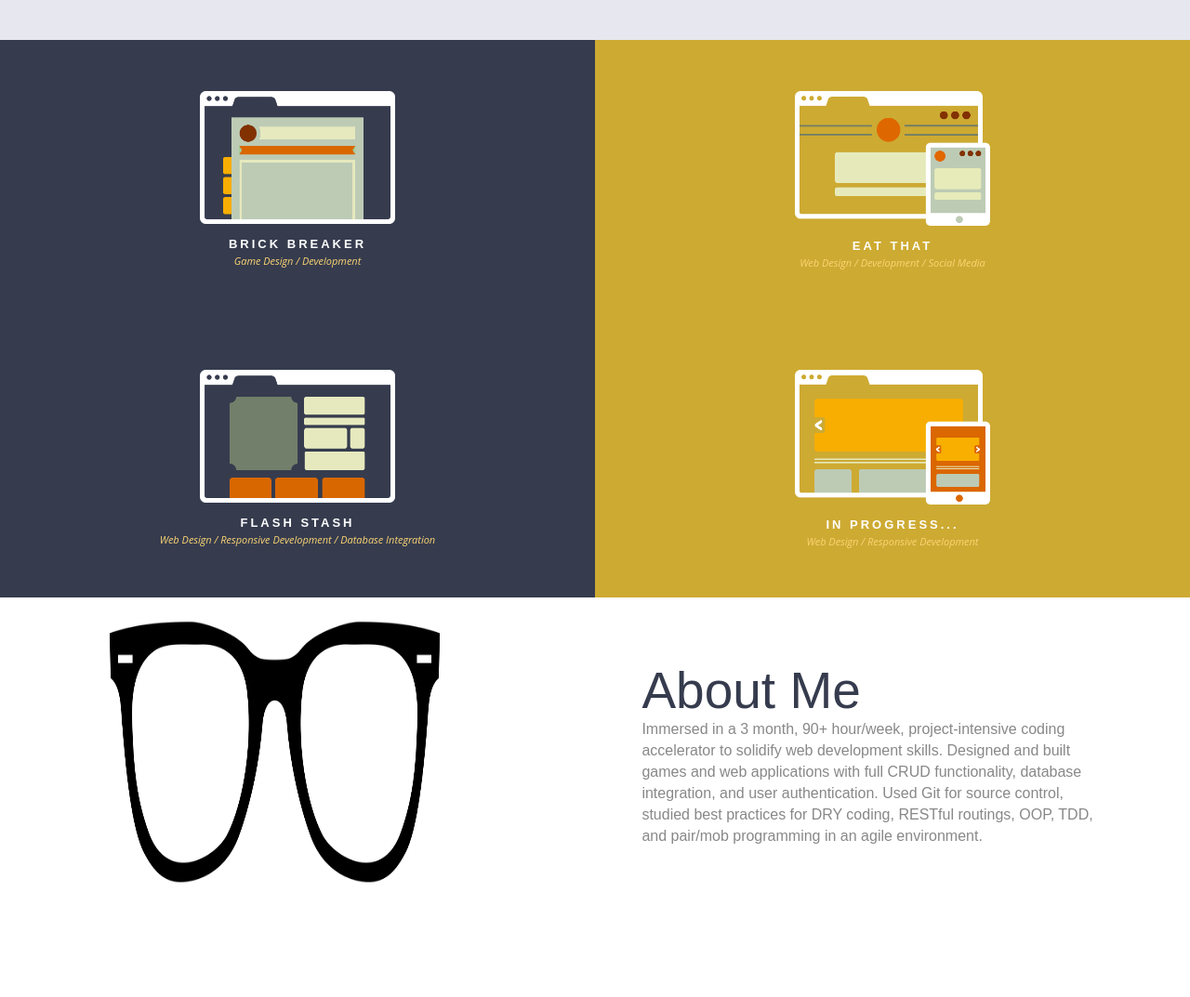
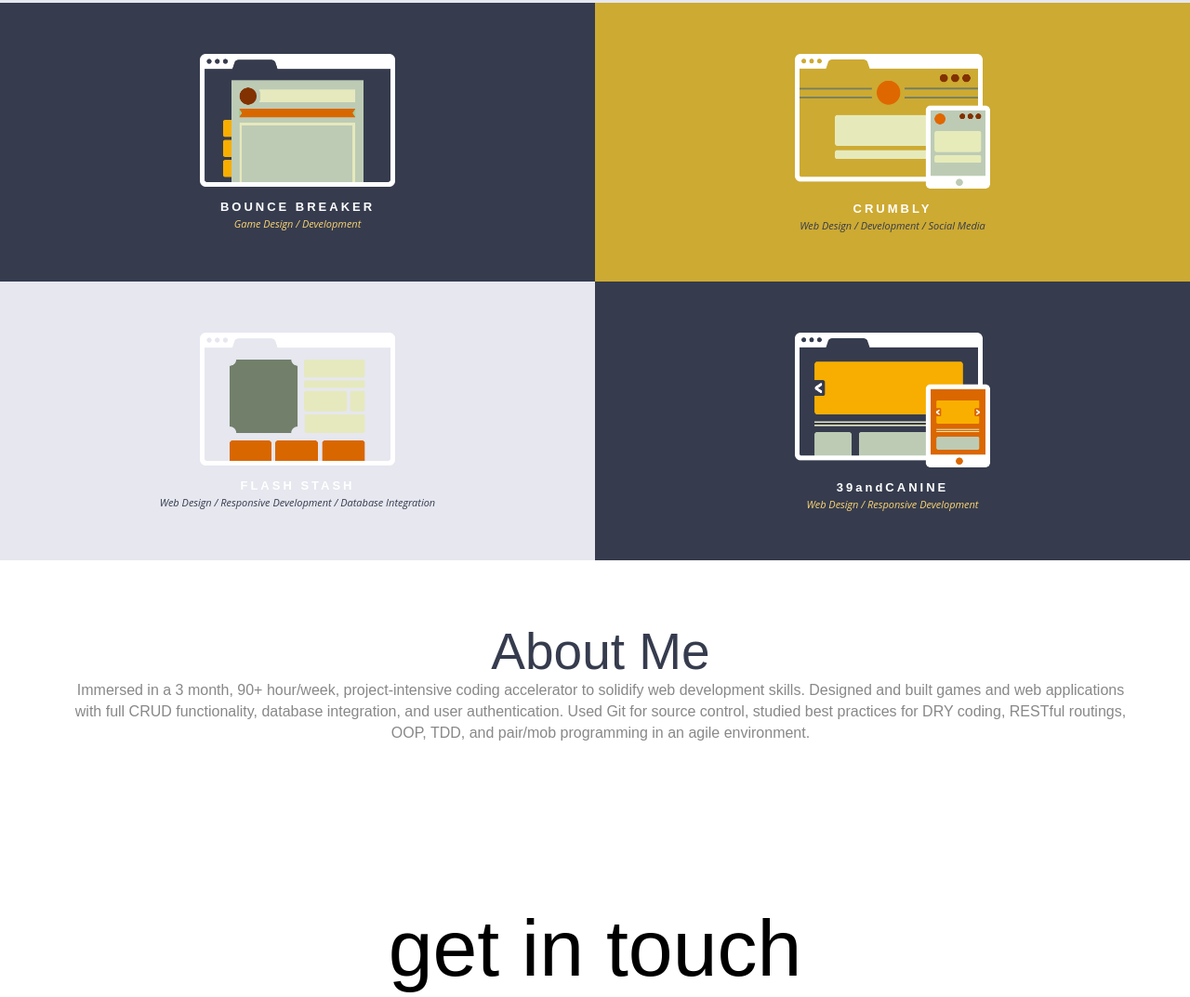
Before and after one commit to EmmaNode/cartoon-vector-profile, a plain HTML site: page index.html in a window 1280 px wide. Shown: the part 1019-2092 px from the top of the page at 93% size. Drawn offline with nearby package versions, Linux system fonts and the light colour scheme; a script that the page names is missing.

Commit message:
responsive enhancement, project color boxes updated, about centered in full screen

```diff
--- a/css/styles.css
+++ b/css/styles.css
@@ -69,7 +69,7 @@ h2 {
 }
 .wrapper {
 		width:100%;
-		max-width:1200px;
+		/* max-width:1200px; */
 		margin:0px auto;
 }
 .whiteBkg {
@@ -110,7 +110,7 @@ textarea {
 .success {
 	font-size:18px;
 	width:100%;
-	max-width:800px;
+	/* max-width:800px; */
 	text-align:center;
 	padding-top:100px;
 	margin:0px auto;
@@ -225,7 +225,7 @@ header {
 } */
 .bannerWrapper {
 	width:100%;
-	max-width:960px;
+	/* max-width:960px; */
 	margin:0px auto;
 }
 
@@ -282,7 +282,7 @@ header {
 }
 .taglineWrapper {
 	width:100%;
-	max-width:900px;
+	/* max-width:900px; */
 	margin:0px auto;
 	font-size:28px;
 	color:#666666;
@@ -369,12 +369,6 @@ header {
 #developmentIcon {
 	visibility: hidden;
 } */
-/* #newsletterIcon {
-	visibility: hidden;
-} */
-/* #socialIcon {
-	visibility: hidden;
-} */
 
 
 /* About */
@@ -383,36 +377,24 @@ header {
 	background-color: #ffffff;
 }
 
-.aboutPic {
-	width:100%;
-	/* background-image:url(../images/about_bkg.jpg); */
-	background-position:center center;
-	background: #fff;
-}
+
 .aboutText {
-	float:right;
-	width:50%;
-	max-width:500px;
-	padding:70px 7% 70px 0%;
+	width:90%;
+	padding:70px;
 	font-size:16px;
 	line-height:23px;
-	text-align:left;
+	text-align:center;
 	color:#888888;
 }
-.aboutGlasses {
-	float:left;
-	width:50%;
-	margin-top:-42px;
-	text-align:center;
-	max-height: 268px;
-    /* padding-top: 70px;
-    padding-left: 114px; */
-}
-.aboutGlasses img {
-	padding-right:50px;
+/* Boxes */
+.workGroup1 {
+    display: block;
+    width: 100%;
+    height: 598px;
+    z-index: 80;
+    background: #e6e7ef;
 }
 
-/* Boxes */
 
 /* .workGroup2 {
 	display:none;
@@ -426,6 +408,7 @@ header {
 	letter-spacing:0px;
 	padding:2px 50px 0px 50px;
 	line-height:15px;
+	color: #363c4e;
 }
 .popUpLeft {
 	width:57%;
@@ -525,7 +508,7 @@ header {
 .whiteBox {
 	width:50%;
 	float:left;
-	background-color:#363c4e;
+	background-color:#e6e7ef;
 	text-align:center;
 	letter-spacing:3px;
 	color:#ffffff;
@@ -856,6 +839,7 @@ header {
 	padding:50px 5% 50px 5%;
 	font-size:15px;
 	line-height:20px;
+	text-align: center;
 }
 .aboutGlasses img {
 	padding-right:50px;
@@ -873,6 +857,9 @@ header {
 
 .workGroup1 {
 	display:block;
+	width: 100%;
+	height: 1200px;
+	z-index: 80;
 }
 /* .workGroup2 {
 	display:block;
@@ -908,6 +895,7 @@ header {
 	width:86%;
 	max-width:900px;
 	padding:50px 7% 50px 7%;
+	text-align: center;
 }
 .aboutGlasses {
 	display:none;
--- a/index.html
+++ b/index.html
@@ -7,7 +7,7 @@
 <meta name="description" content="The web design portfolio of Emmy Leamons">
 <meta name="keywords" content="emmy, lemons, web, website, websites, web design, design, logo design, freelance, responsive, mobile, mobile design, development, responsive development, web development, unique, fun, developer, affordable, small business, personal, portfolio, fullstack, frontend, backend">
 <link rel="stylesheet" href="css/styles.css" type="text/css" media="screen" />
-<link rel="stylesheet" href="css/colorbox.css" />
+<!-- <link rel="stylesheet" href="css/colorbox.css" /> -->
 
 <!--[if IE]>
 <style type="text/css">
@@ -129,44 +129,6 @@ function hasScrolled() {
 	});
 </script>
 
-
-<!-- Net Neutrality -->
-
-<!-- <script type="text/javascript">
-function showHide(shID) {
-	if (document.getElementById(shID)) {
-		if (document.getElementById(shID+'-show').style.display != 'none') {
-			document.getElementById(shID+'-show').style.display = 'none';
-			document.getElementById(shID).style.display = 'block';
-		}
-		else {
-			document.getElementById(shID+'-show').style.display = 'inline';
-			document.getElementById(shID).style.display = 'none';
-		}
-	}
-}
-function MM_validateForm() { //v4.0
-  if (document.getElementById){
-    var i,p,q,nm,test,num,min,max,errors='',args=MM_validateForm.arguments;
-    for (i=0; i<(args.length-2); i+=3) { test=args[i+2]; val=document.getElementById(args[i]);
-      if (val) { nm=val.name; if ((val=val.value)!="") {
-        if (test.indexOf('isEmail')!=-1) { p=val.indexOf('@');
-          if (p<1 || p==(val.length-1)) errors+='- '+nm+' must contain an e-mail address.\n';
-        } else if (test!='R') { num = parseFloat(val);
-          if (isNaN(val)) errors+='- '+nm+' must contain a number.\n';
-          if (test.indexOf('inRange') != -1) { p=test.indexOf(':');
-            min=test.substring(8,p); max=test.substring(p+1);
-            if (num<min || max<num) errors+='- '+nm+' must contain a number between '+min+' and '+max+'.\n';
-      } } } else if (test.charAt(0) == 'R') errors += '- '+nm+' is required.\n'; }
-    } if (errors) alert('The following error(s) occurred:\n'+errors);
-    document.MM_returnValue = (errors == '');
-} }
-</script>
-
-
-<script src="https://widget.battleforthenet.com/widget.js" async></script> -->
-
-
 </head>
 <body>
 
@@ -179,10 +141,10 @@ function MM_validateForm() { //v4.0
     			<a href="#home">HOME</a>
   			</li>
   			<li>
+    			<a href="#work">WORK</a>
+			  </li>
+			  <li>
     			<a href="#about">ABOUT</a>
-  			</li>
-  			<li>
-    			<a href="#work">WORK</a>
   			</li>
   			<li>
     			<a href="#contact">CONTACT</a>
@@ -194,9 +156,9 @@ function MM_validateForm() { //v4.0
 			<div class="accordionContent">
 				<a href="#home">HOME</a><br>
 				<div class="divLine"></div>
+				<a href="#work">WORK</a><br>
+				<div class="divLine"></div>
 				<a href="#about">ABOUT</a><br>
-				<div class="divLine"></div>
-				<a href="#work">WORK</a><br>
 				<div class="divLine"></div>
 				<a href="#contact">CONTACT</a><br>
 		</div>
@@ -286,34 +248,34 @@ I also create <strong>beautiful</strong> &amp; <strong>functional</strong> websi
 
 <a id="work"></a>
 <div class="workGroup1">
-<a class='inline' href="#inline_content1">
+<a class='inline' href="https://munimuni5.github.io/bounce-breaker/" target="_blank">
 	<div class="ltNavyBox">
-    	<img src="images/brick_breaker.png" alt="Brick Breaker" class="grow"/><br>
-        BRICK BREAKER<br>
+    	<img src="images/bounce_breaker.png" alt="Bounce Breaker" class="grow"/><br>
+        BOUNCE BREAKER<br>
         <div class="boxesInfo" style="color:#fbd474">Game Design / Development</div>
 	</div>
 </a>
 
-<a class='inline' href="#inline_content2">
+<a class='inline' href="https://crumb-ly.herokuapp.com/" target="_blank">
 	<div class="goldBox">
-    	<img src="images/rest_journal.png" alt="Restaurant Journal" class="grow"/><br>
-        EAT THAT<br>
-        <div class="boxesInfo" style="color:#fbd474;">Web Design / Development / Social Media</div>
+    	<img src="images/crumbly.png" alt="Crumbly" class="grow"/><br>
+        CRUMBLY<br>
+        <div class="boxesInfo" style="color:#363c4e;">Web Design / Development / Social Media</div>
 	</div>
 </a>
 
-<a class='inline' href="#inline_content3">
-        <div class="ltNavyBox">
+<a class='inline' href="https://flashstash.herokuapp.com/" target="_blank">
+        <div class="whiteBox">
             <img src="images/flash_stash.png" alt="Flash Stash" class="grow"/><br>
             FLASH STASH<br>
-            <div class="boxesInfo" style="color:#fbd474">Web Design / Responsive Development / Database Integration</div>
+            <div class="boxesInfo" style="color:#363c4e">Web Design / Responsive Development / Database Integration</div>
         </div>
     </a>
 
-<a class='inline' href="#inline_content4">
-	<div class="goldBox">
-    	<img src="images/project4.png" alt="Under Construction" class="grow"/><br>
-        IN PROGRESS...<br>
+<a class='inline' href="https://thirty9andcanine.herokuapp.com/classify_image/classify/" target="_blank">
+	<div class="ltNavyBox">
+    	<img src="images/thirty9andCanine.png" alt="39 and Canine" class="grow"/><br>
+        39andCANINE<br>
         <div class="boxesInfo" style="color:#fbd474">Web Design / Responsive Development</div>
 	</div>
 </a>
@@ -321,55 +283,13 @@ I also create <strong>beautiful</strong> &amp; <strong>functional</strong> websi
 
 <div class="aboutWrapper">
 	<a id="about"></a>
-	<div class="aboutPic">
-		<div class="aboutGlasses"><img src="images/about_me.png" width="355" height="417" alt="stylish spectacles"/></div>
-	</div>
 	<div class="aboutText">
 		<h1>About Me</h1>
 		Immersed in a 3 month, 90+ hour/week, project-intensive coding accelerator to solidify web development skills. Designed and built games and web applications with full CRUD functionality, database integration, and user authentication. Used Git for source control, studied best practices for DRY coding, RESTful routings, OOP, TDD, and pair/mob programming in an agile environment.
 	</div>
-		<div class="space"></div>
 </div>
 
-<!-- Button click in modol redirects to project website -->
-<!-- <div class="workGroup2">
-
-<a href="http://brickbreaker.com/" target="_blank">
-	<div class="ltNavyBox">
-    	<img src="images/brickbreaker.png" alt="Brick Breaker" class="grow"/><br>
-        Brick Breaker<br>
-        <div class="boxesInfo" style="color:#d76713">Web Design / Development</div>
-	</div>
-</a>
-
-<a href="http://restaurant-journal.com" target="_blank">
-	<div class="mdGreyBox">
-    	<img src="images/restaurant-journal.png" alt="Brestaurant-journal" class="grow"/><br>
-        restaurant-journal<br>
-        <div class="boxesInfo" style="color:#fbd474;">Web Design / Development / Social Media</div>
-	</div>
-</a>
-
-<a href="http://Flash-Stash.org/" target="_blank">
-	<div class="goldBox">
-    	<img src="images/Flash_Stash.png" alt="Flash Stash" class="grow"/><br>
-        Flash Stash<br>
-        <div class="boxesInfo" style="color:#fbd474">Web Design / Responsive Development</div>
-	</div>
-</a>
-
-<a href="http://project4.org/" target="_blank">
-	<div class="ltNavyBox">
-    	<img src="images/project4.png" alt="under construction" class="grow"/><br>
-        Under Construction<br>
-        <div class="boxesInfo" style="color:#fbd474">Web Design / Responsive Development</div>
-	</div>
-</a>
-
-</div>
-
-<div class="space"></div> -->
-
+<div class="space"></div>
 
 <a id="contact"></a>
 
```
Also changed, not shown: images/bounce_breaker.png (renamed from images/brick_breaker.png), images/crumbly.png (renamed from images/rest_journal.png), images/thirty9andCanine.png (renamed from images/project4.png).
